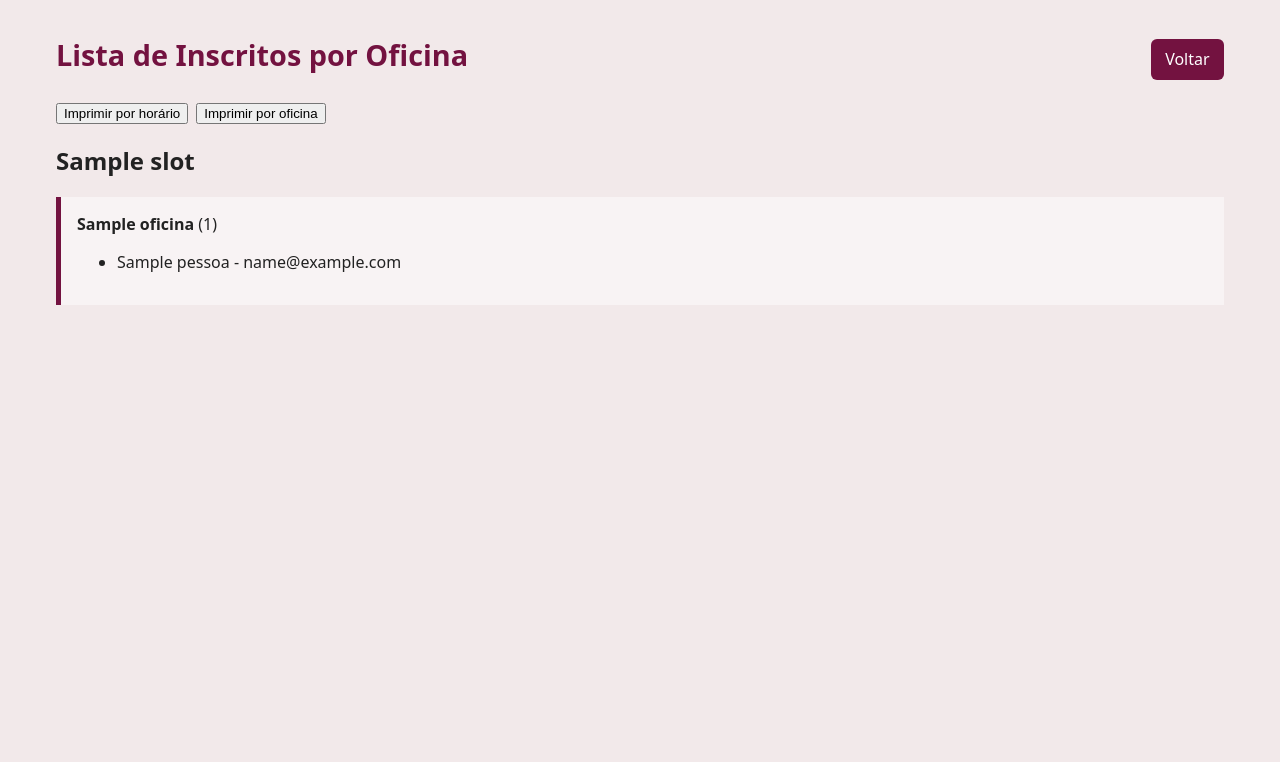
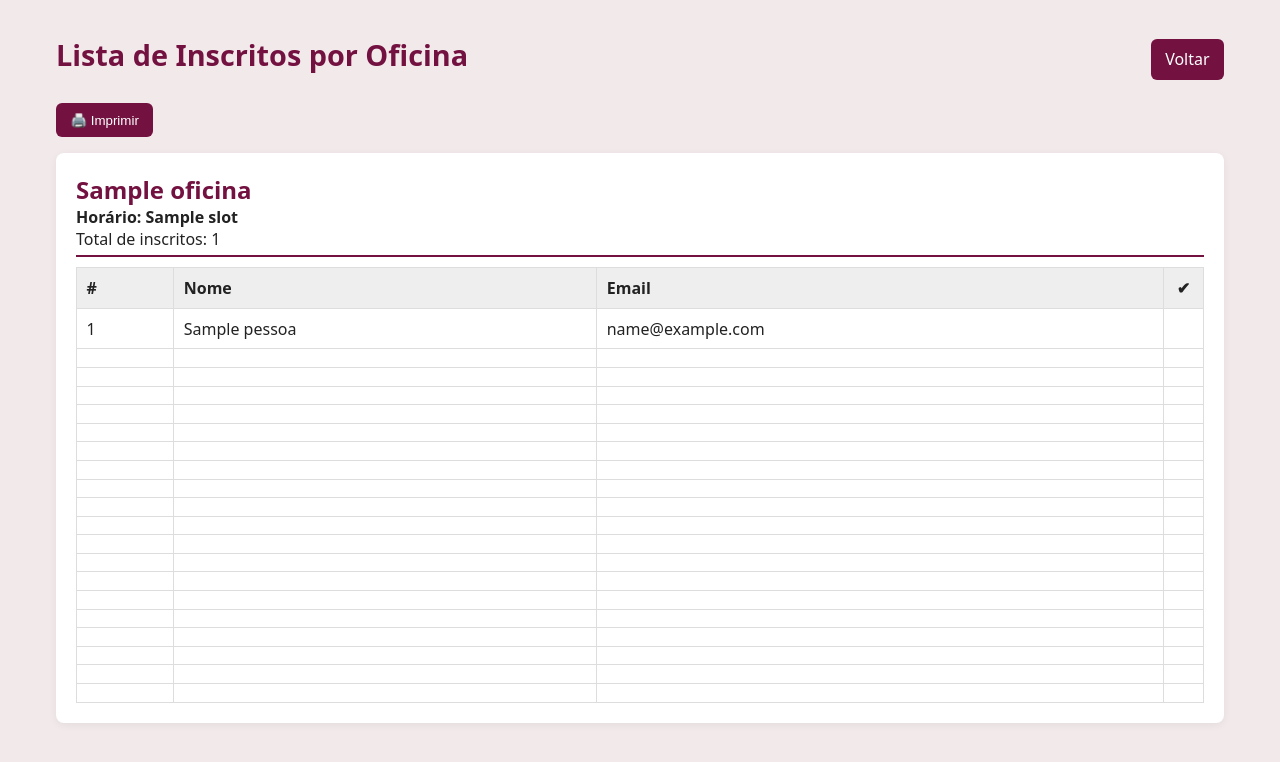
Before and after one commit to pedrodamiao/conferenciamulheresfortes, a Flask app: template templates/reports_by_workshop.html in a window 1280 px wide. Shown: the top 762 px of the page. Run offline with Flask 3, Linux system fonts and the light colour scheme; the template is opened without the code that fills it: most values are stand-ins (such as "Sample title", 1, 10 or a date in 2020).

Commit message:
Update reports_by_workshop.html

```diff
--- a/templates/reports_by_workshop.html
+++ b/templates/reports_by_workshop.html
@@ -7,56 +7,124 @@
 <style>
 :root{
   --brand:#731240;
-      --brand-hover:#5a0f33;
   --text:#222;
   --muted:#666;
   --border:#ddd;
   --bg:#f2e9ea;
-      --thead:#731240;
-      --thead-tx:#fff;
   --card:#ffffff;
 }
+
 *{box-sizing:border-box}
+
 body{
   font-family:system-ui,-apple-system,"Segoe UI",Roboto,Arial,sans-serif;
-      max-width:1200px;margin:2rem auto;padding:0 1rem;
-      background:var(--bg);color:var(--text);
+  max-width:1200px;
+  margin:2rem auto;
+  padding:0 1rem;
+  background:var(--bg);
+  color:var(--text);
 }
+
 .top{
-      display:flex;gap:.6rem;align-items:center;flex-wrap:wrap;margin-bottom:1rem
+  display:flex;
+  gap:.6rem;
+  align-items:center;
+  flex-wrap:wrap;
+  margin-bottom:1rem;
 }
+
 h1{
-      color:var(--brand);margin:.2rem 0 .8rem;font-size:1.8rem
+  color:var(--brand);
+  margin:.2rem 0 .8rem;
+  font-size:1.8rem;
 }
+
 .spacer{flex:1}
-    a.btn{
-      display:inline-block;background:var(--brand);color:#fff;text-decoration:none;
-      padding:.6rem .9rem;border-radius:6px;border:none;cursor:pointer
+
+a.btn, button.btn{
+  background:var(--brand);
+  color:#fff;
+  text-decoration:none;
+  padding:.6rem .9rem;
+  border-radius:6px;
+  border:none;
+  cursor:pointer;
 }
-    a.btn:hover{background:var(--brand-hover)}
+
+a.btn:hover, button.btn:hover{
+  background:#5a0f33;
+}
+
+/* ===== BLOCO DE IMPRESSÃO ===== */
+.page{
+  background:white;
+  padding:20px;
+  margin-bottom:20px;
+  border-radius:8px;
+  box-shadow:0 2px 8px rgba(0,0,0,.06);
+  page-break-after: always;
+}
+
+/* ===== HEADER ===== */
+.header{
+  border-bottom:2px solid var(--brand);
+  margin-bottom:10px;
+  padding-bottom:5px;
+}
+
+.header h2{
+  margin:0;
+  color:var(--brand);
+}
+
+.header .slot{
+  font-weight:600;
+}
+
+/* ===== TABELA ===== */
 table{
-      width:100%;border-collapse:collapse;margin:1rem 0 2rem;background:var(--card);
-      box-shadow:0 2px 8px rgba(0,0,0,.06)
+  width:100%;
+  border-collapse:collapse;
+  margin-top:10px;
 }
+
 th,td{
-      border:1px solid var(--border);padding:.55rem .6rem;vertical-align:top;text-align:left
+  border:1px solid var(--border);
+  padding:.55rem .6rem;
+  text-align:left;
 }
-    th{background:var(--thead);color:var(--thead-tx);font-weight:600}
-    tr:nth-child(even) td{background:#fafafa}
-    .nowrap{white-space:nowrap}
-    .muted{color:var(--muted)}
-    .count{text-align:center;width:3rem}
 
-    .card{
-      background:#f8f3f4;
-      padding:1rem;
-      margin-bottom:1rem;
-      border-left:5px solid #731240;
+th{
+  background:#eee;
+}
+
+.check{
+  width:40px;
+  text-align:center;
+}
+
+/* ===== PRINT ===== */
+@media print{
+  body{
+    margin:0;
+    background:white;
+  }
+
+  .top{
+    display:none;
+  }
+
+  .page{
+    box-shadow:none;
+    border-radius:0;
+    page-break-after:always;
+  }
 }
 </style>
 </head>
 
 <body>
+
 <div class="top">
   <h1>Lista de Inscritos por Oficina</h1>
   <div class="spacer"></div>
@@ -64,56 +132,55 @@
 </div>
 
 <div style="margin-bottom:1rem; display:flex; gap:.5rem; flex-wrap:wrap;">
-  <button onclick="printBySlot()" class="btn">Imprimir por horário</button>
-  <button onclick="printByWorkshop()" class="btn">Imprimir por oficina</button>
+  <button onclick="window.print()" class="btn">🖨️ Imprimir</button>
 </div>
 
 {% for slot, oficinas in report.items() %}
-  <h2 class="slot" data-slot="{{ slot }}">{{ slot }}</h2>
+  {% for oficina, pessoas in oficinas.items() %}
 
-  {% for oficina, pessoas in oficinas.items() %}
-    <div class="card" data-slot="{{ slot }}" data-workshop="{{ oficina }}">
-      <strong>{{ oficina }}</strong> ({{ pessoas|length }})
+  <div class="page">
 
-      <ul>
+    <div class="header">
+      <h2>{{ oficina }}</h2>
+      <div class="slot">Horário: {{ slot }}</div>
+      <div>Total de inscritos: {{ pessoas|length }}</div>
+    </div>
+
+    <table>
+      <thead>
+        <tr>
+          <th>#</th>
+          <th>Nome</th>
+          <th>Email</th>
+          <th class="check">✔</th>
+        </tr>
+      </thead>
+
+      <tbody>
         {% for p in pessoas %}
-          <li>{{ p.name }} - {{ p.email }}</li>
-        {% endfor %}
-      </ul>
-    </div>
+        <tr>
+          <td>{{ loop.index }}</td>
+          <td>{{ p.name }}</td>
+          <td>{{ p.email }}</td>
+          <td></td>
+        </tr>
         {% endfor %}
 
+        {% for i in range((20 - pessoas|length) if pessoas|length < 20 else 0) %}
+        <tr>
+          <td></td>
+          <td></td>
+          <td></td>
+          <td></td>
+        </tr>
         {% endfor %}
+      </tbody>
+    </table>
 
-<script>
-function resetView() {
-  document.querySelectorAll(".card").forEach(el => el.style.display = "block");
-  document.querySelectorAll(".slot").forEach(el => el.style.display = "block");
-}
+  </div>
 
-function printBySlot() {
-  resetView();
-  window.print();
-}
-
-function printByWorkshop() {
-  const slots = document.querySelectorAll(".slot");
-
-  slots.forEach(slot => {
-    const slotName = slot.dataset.slot;
-
-    // esconde título do horário
-    slot.style.display = "none";
-
-    // mantém apenas os cards
-    document.querySelectorAll(`.card[data-slot="${slotName}"]`)
-      .forEach(card => card.style.display = "block");
-  });
-
-  window.print();
-  resetView();
-}
-</script>
+  {% endfor %}
+{% endfor %}
 
 </body>
 </html>
```
Lines whose indentation alone changed are shown as unchanged.
